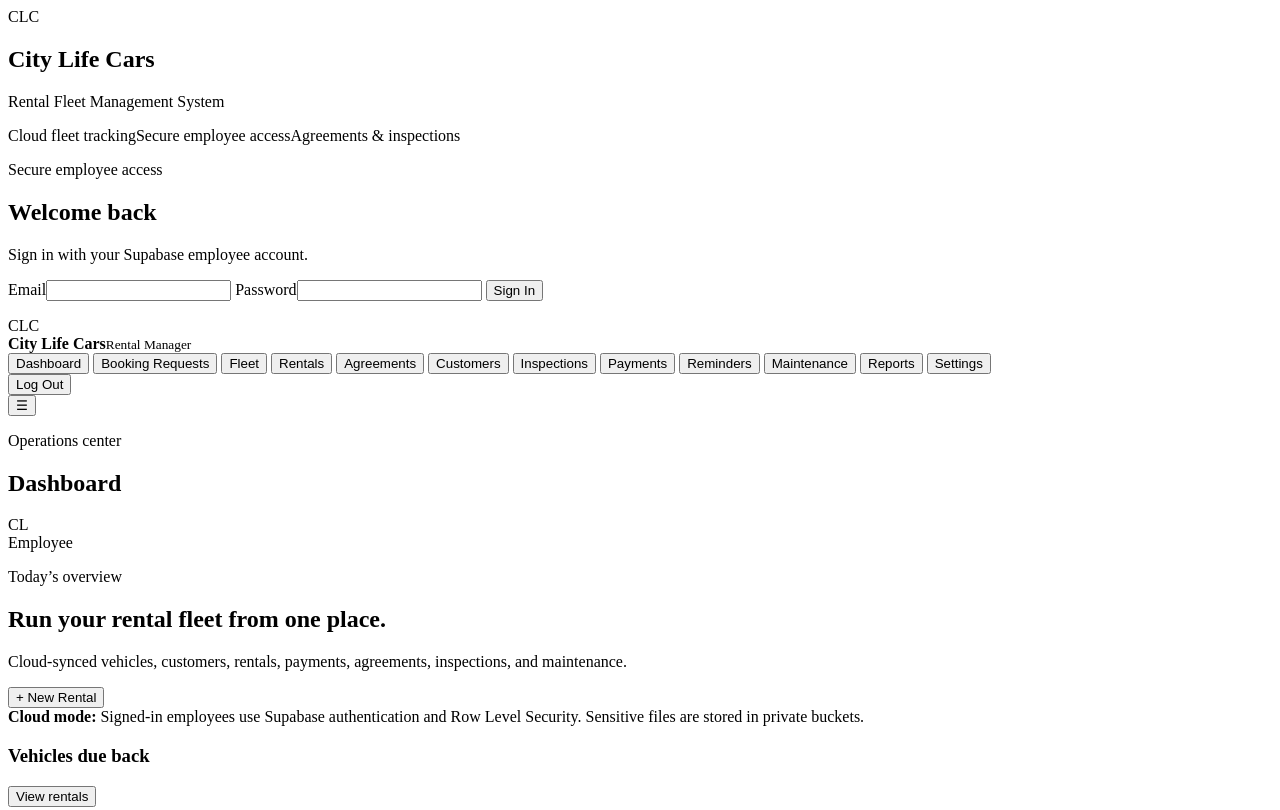
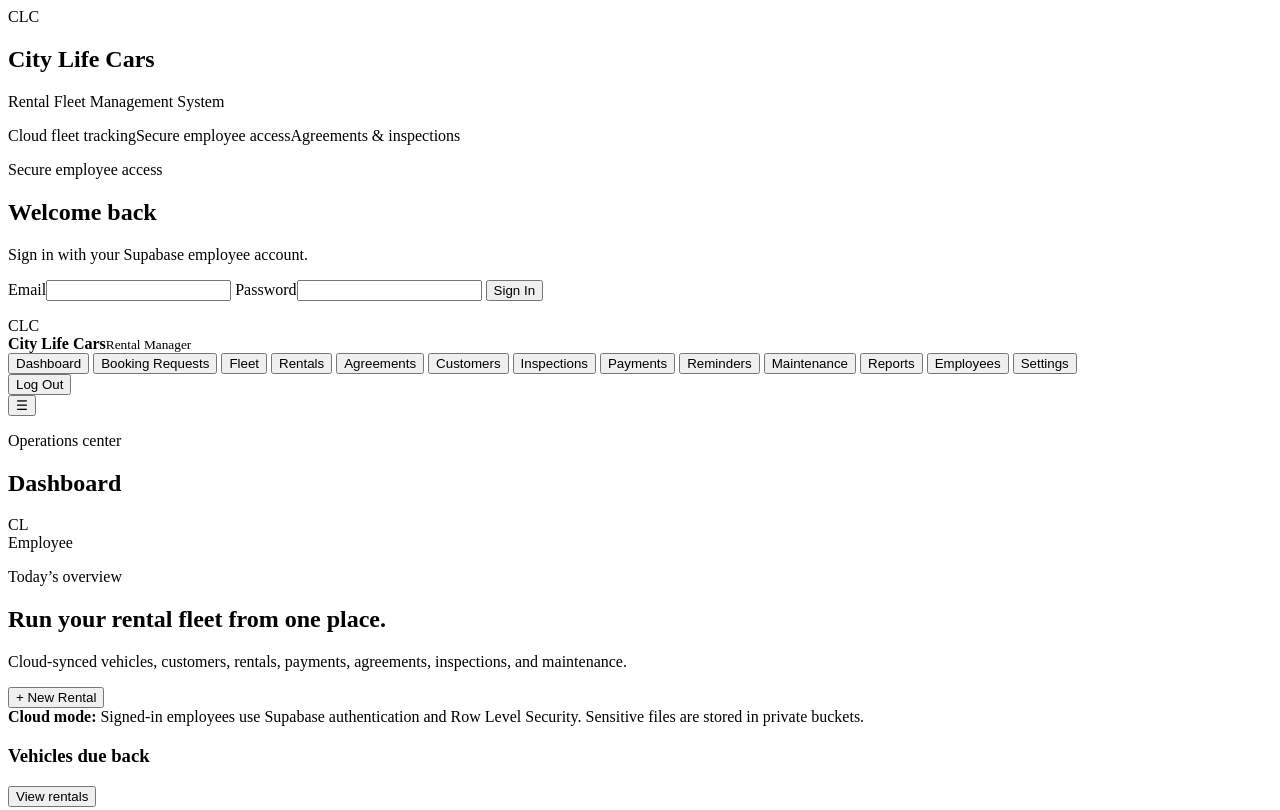
Before and after one commit to citylifecars/city---life---rental, a website with bundled scripts: page index.html in a window 1280 px wide. Shown: the top 810 px of the page. Built offline with nearby package versions, Linux system fonts and the light colour scheme; a script that the page names is missing; files whose address does not match are found by name.

Commit message:
Add 'Employees' button for owner access

```diff
--- a/index.html
+++ b/index.html
@@ -40,6 +40,7 @@
         <button class="nav-link" data-view="reminders">Reminders</button>
         <button class="nav-link" data-view="maintenance">Maintenance</button>
         <button class="nav-link" data-view="reports">Reports</button>
+        <button class="nav-link owner-only" data-view="employees">Employees</button>
         <button class="nav-link" data-view="settings">Settings</button>
       </nav>
       <button id="logoutBtn" class="logout-btn">Log Out</button>
```
